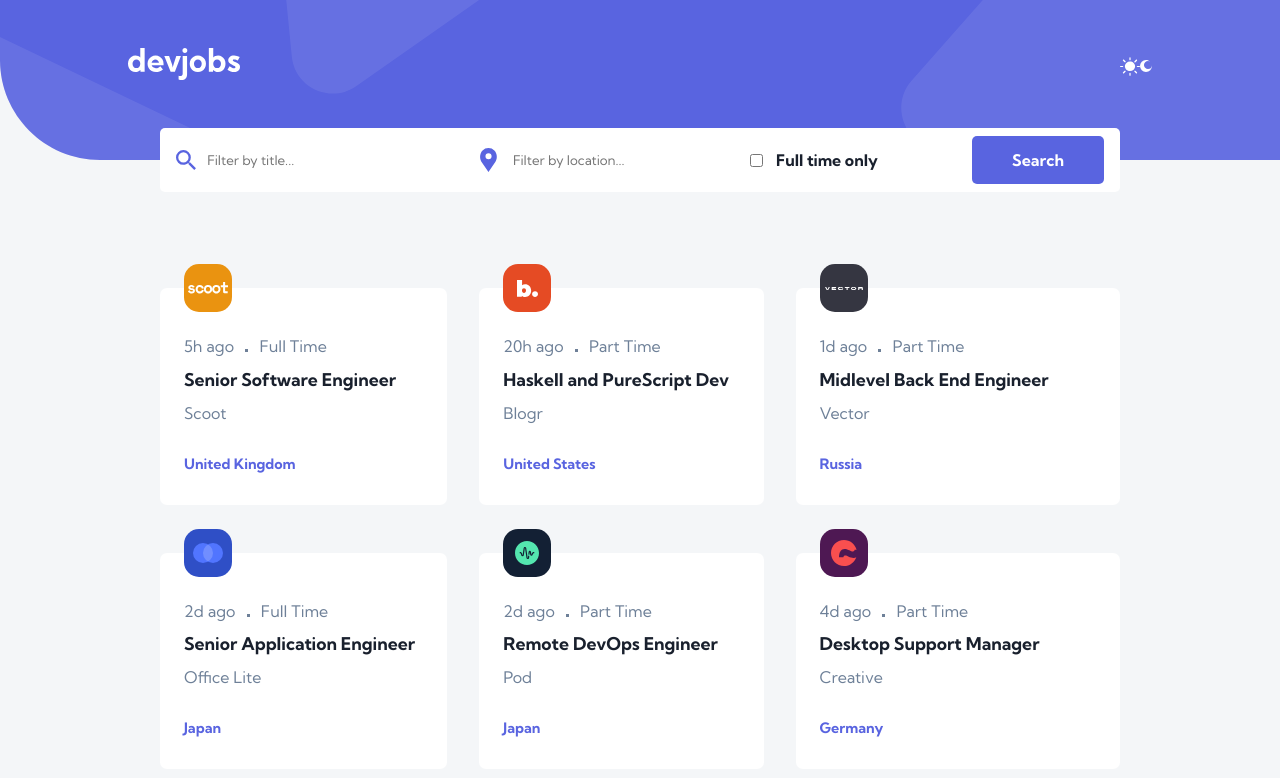
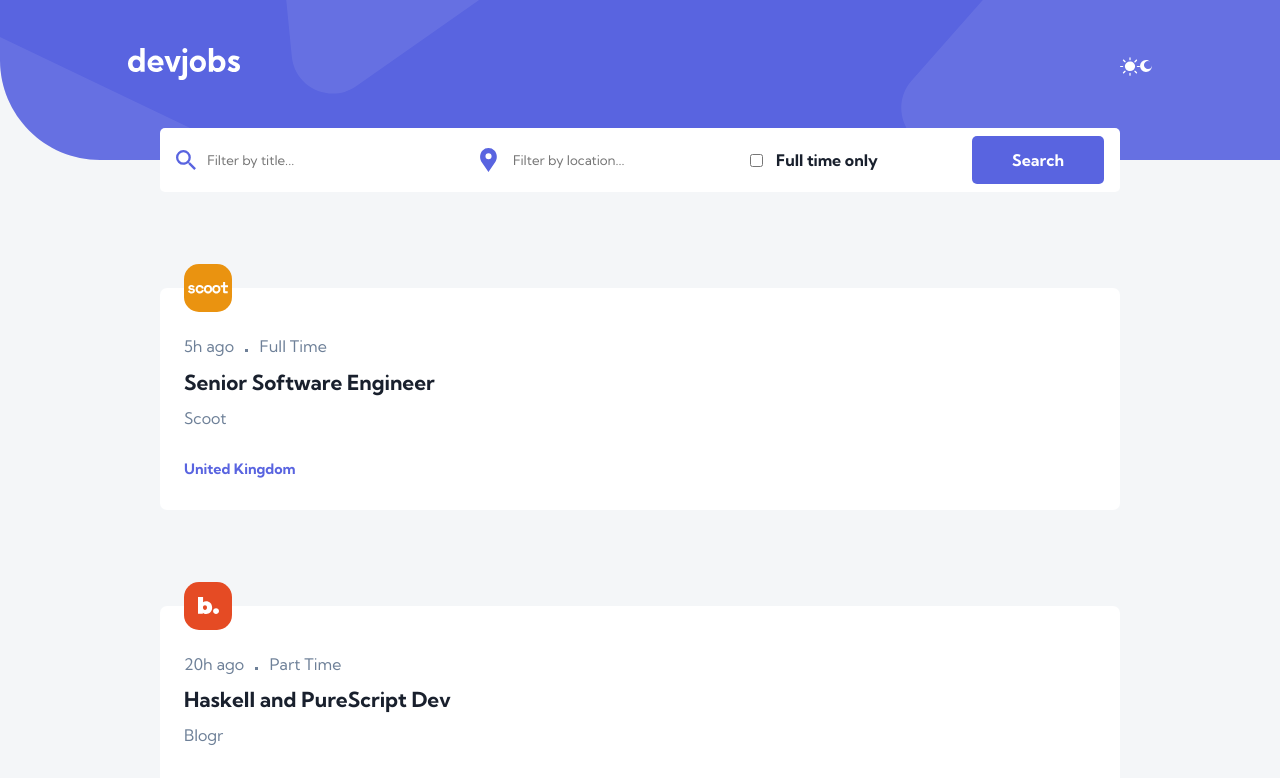
Before and after one commit to toriola998/Dev-jobs, a Vue app: page / in a window 1280 px wide. Shown: the top 778 px of the page. Built offline with nearby package versions, Linux system fonts and the light colour scheme.

Commit message:
added few changes

```diff
--- a/src/views/Home.vue
+++ b/src/views/Home.vue
@@ -232,6 +232,7 @@
         border-radius: 5px;
         margin-top: 1.4rem;
     }
+
 @media only screen and (min-width: 520px) {
     form {
         padding: 0 4rem ;
@@ -256,14 +257,15 @@
     }
 
     .job-container {
-        display: grid;
-        grid-template-columns: auto auto;
+        display: flex;
+        flex-wrap: wrap;
         column-gap: 1rem;
         row-gap: 3rem;
     }
 
      .each-job {
         margin-bottom: initial;
+        width: 48.5%;
     }
 }
 
@@ -276,7 +278,7 @@
         padding: 4rem 3rem;
     }
 
-     .overlay {
+    .overlay {
         display: flex !important;
         position: relative;
     }
@@ -339,9 +341,26 @@
         padding: 4rem 3rem;
     }
 
-    .job-container {
-        grid-template-columns: auto auto auto;
-    }
+   .each-job {
+       width: 32%;
+       transition: all 0.5s;
+   }
+
+   .each-job:hover {
+       transform: scale(0.95);
+   }
+
+   h2 {
+       font-size: 1.3rem;
+   }
+
+   h2:hover {
+       color:var(--grey);
+   }
+
+   input:hover {
+       cursor: pointer;
+   }
 }
 
 @media only screen and (min-width: 1200px) {
@@ -352,14 +371,10 @@
     main {
         padding: 4rem 10rem;
     }
-
-    .job-container {
-        column-gap: 2rem;
-    }
 }
 
 
-@media only screen and (min-width: 1200px) {
+@media only screen and (min-width: 1400px) {
     form >div,
     .job-container {
         max-width: 1330px;
--- a/src/views/JobDetails.vue
+++ b/src/views/JobDetails.vue
@@ -207,10 +207,6 @@
         width: 8rem;
     }
 
-    .logo-bg img{
-        height: 1rem;
-    }
-
     h1,
     .site-name {
         text-align: initial;
@@ -260,10 +256,6 @@
 }
 
 @media only screen and (min-width: 700px) {
-    .logo-bg img{
-        height: 1.5rem;
-    }
-
     h1, h3, .footer h2 {
         font-size: 1.4rem;
     }
```
